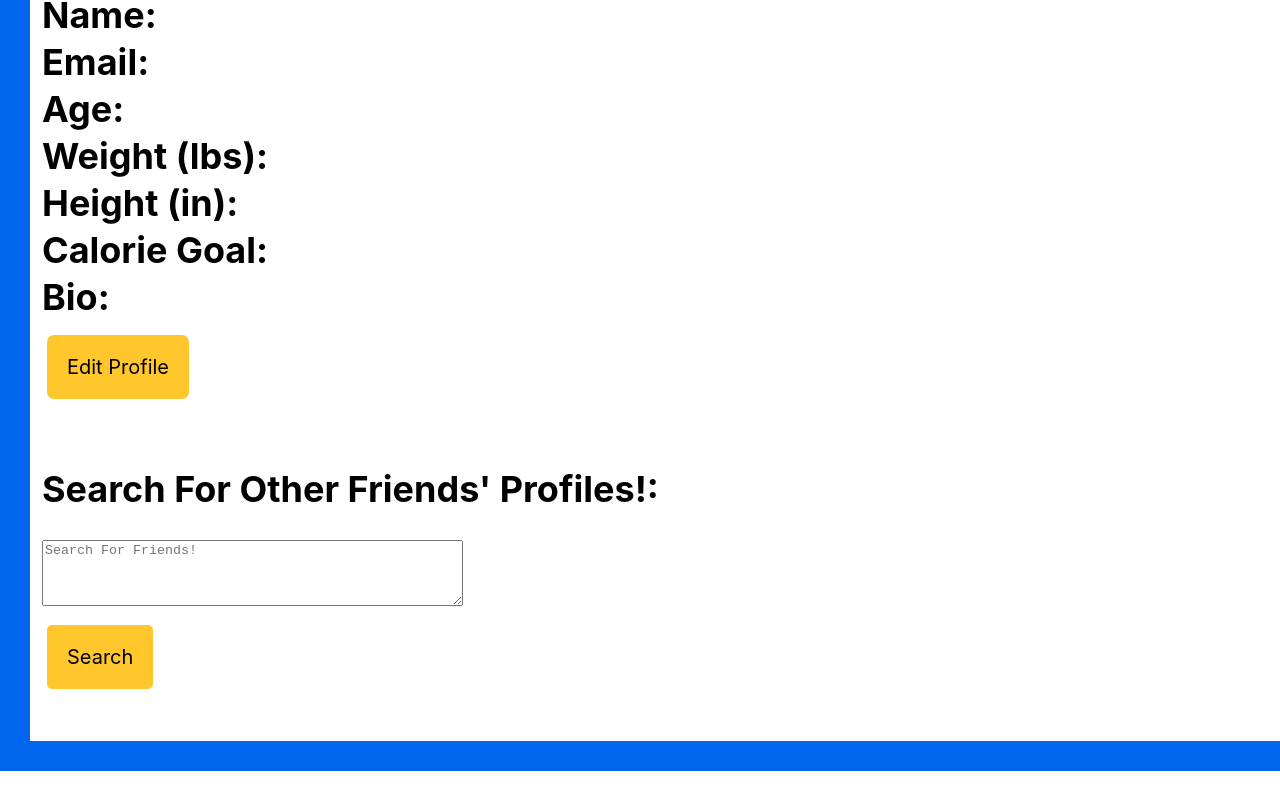
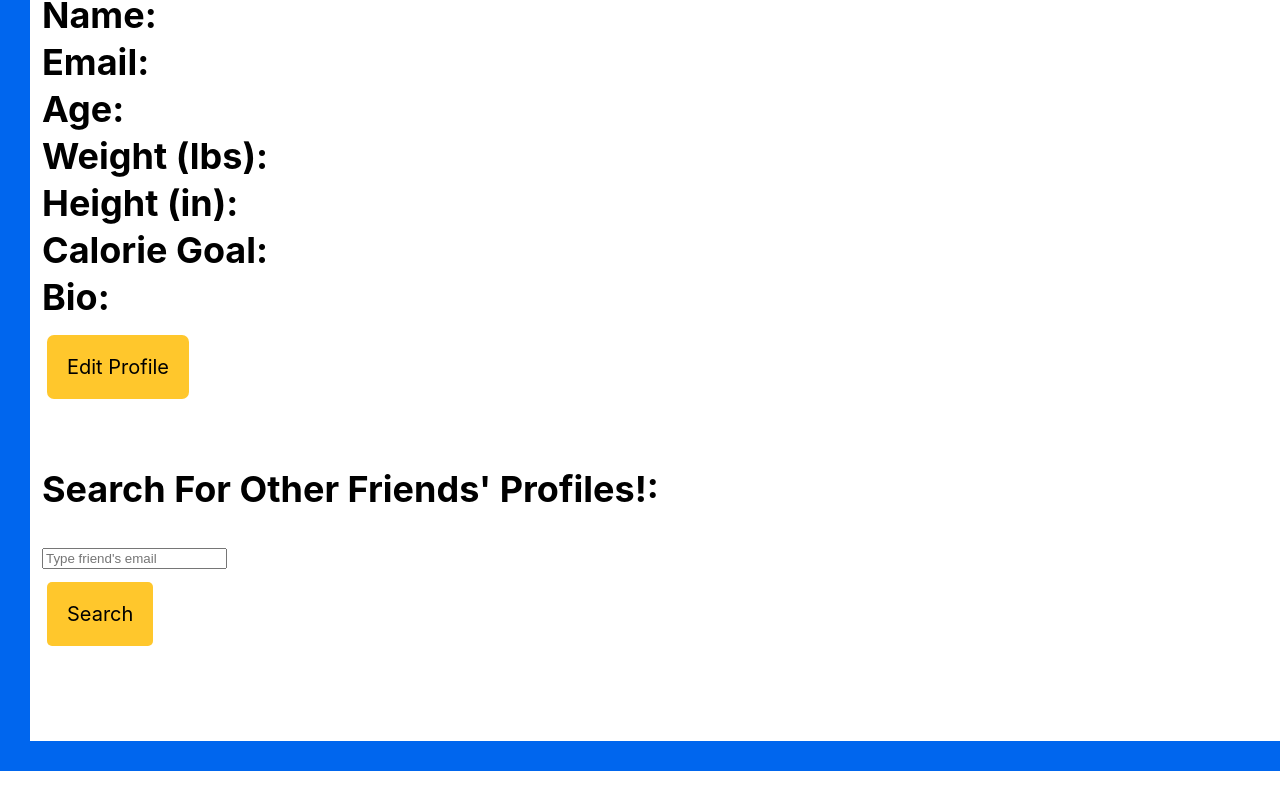
Before and after one commit to Akash-Github2/BruinFit, a React (Create React App) app in the folder bruin-fit/: page /profile in a window 1280 px wide. Shown: the part 469-1278 px from the top of the page. Built offline with nearby package versions, Linux system fonts and the light colour scheme; no server answers.

Commit message:
ability to search through your friends' profiles

```diff
--- a/bruin-fit/src/Profile.js
+++ b/bruin-fit/src/Profile.js
@@ -4,6 +4,7 @@ import DynamicProfile from "./DynamicProfile";
 import StaticProfile from "./StaticProfile";
 import { useAuthState } from "react-firebase-hooks/auth";
 import { auth, db } from "./firebase";
+import Group from "./Group";
 import {
   collection,
   addDoc,
@@ -44,7 +45,7 @@ function defaultBio() {
   "Edit Bio";
 }
 
-function Profile(props) {
+function Profile() {
   const [editingMode, setEditingMode] = useState(false);
 
   const [name, setName] = useState(defaultName());
@@ -55,10 +56,14 @@ function Profile(props) {
   const [height, setHeight] = useState(defaultHeight());
   const [calorieGoal, setCalorieGoal] = useState(defaultCalorieGoal());
   const [bio, setBio] = useState(defaultBio());
+  const [profileEmail, setProfileEmail] = useState("");
+  const [isCurrUser, setIsCurrUser] = useState(true);
 
   const stored = { name, email, age, weight, height, calorieGoal, bio };
 
   const [user, loading, error] = useAuthState(auth);
+
+  const buttonStyle = {};
 
   async function finishEditing(result) {
     console.log("finishEditing", result);
@@ -81,7 +86,9 @@ function Profile(props) {
 
   const fetchProfileItems = async () => {
     if (auth.currentUser) {
-      const docRef = await getDoc(doc(db, "users", user.email));
+      const docRef = await getDoc(
+        doc(db, "users", profileEmail === "" ? user.email : profileEmail)
+      );
 
       if (docRef.exists()) {
         console.log("Document data:", docRef.data());
@@ -98,9 +105,34 @@ function Profile(props) {
     }
   };
 
+  const handleSetProfileEmail = async (event) => {
+    event.preventDefault();
+    console.log(profileEmail);
+    const querySnapshotUsers = await getDocs(
+      collection(db, "users", user.email, "friends")
+    );
+    var tempIsCurrUser = true;
+    querySnapshotUsers.forEach((doc) => {
+      console.log(doc.data());
+      if (doc.data()["email"] === profileEmail) {
+        if (event.target.value != user.email) {
+          tempIsCurrUser = false;
+        }
+        return;
+      }
+    });
+
+    setIsCurrUser(tempIsCurrUser);
+
+    fetchProfileItems();
+  };
+
   useEffect(() => {
-    fetchProfileItems();
-    console.log(props.userEmail != null ? props.userEmail : "");
+    if (auth.currentUser) {
+      setProfileEmail(user.email);
+      console.log(profileEmail);
+      fetchProfileItems();
+    }
   }, [loading]);
 
   return (
@@ -108,17 +140,51 @@ function Profile(props) {
       <div className="Profile">
         {editingMode ? (
           <>
-            <h1>MY PROFILE</h1>
+            <h1>My Profile</h1>
             <DynamicProfile stored={stored} changeFullCall={finishEditing} />
           </>
         ) : (
           <>
             <h1>My Profile</h1>
 
-            <StaticProfile
-              stored={stored}
-              changeFullCall={() => setEditingMode(true)}
-            />
+            <StaticProfile stored={stored} />
+
+            <Group>
+              <br />
+              {(auth.currentUser ? user.email : "") === profileEmail ||
+              profileEmail === "" ? (
+                <>
+                  <editButton
+                    style={buttonStyle}
+                    onClick={() => setEditingMode(true)}
+                  >
+                    Edit Profile
+                  </editButton>
+                </>
+              ) : (
+                <></>
+              )}
+              <br />
+              <br />
+              <br />
+              <br />
+
+              <h2> Search For Other Friends' Profiles!: </h2>
+
+              <br />
+              <br />
+
+              <input
+                type="text"
+                placeholder="Type friend's email"
+                onChange={(e) => setProfileEmail(e.target.value)}
+              />
+              <br />
+              <br />
+              <searchButton onClick={handleSetProfileEmail} type="submit">
+                Search
+              </searchButton>
+            </Group>
           </>
         )}
       </div>
--- a/bruin-fit/src/StaticProfile.js
+++ b/bruin-fit/src/StaticProfile.js
@@ -3,10 +3,8 @@ import Group from "./Group";
 //added this import statement down below to get it to compile
 import React from "react";
 
-export default function StaticProfile({ stored, changeFullCall }) {
+export default function StaticProfile({ stored }) {
   console.log();
-
-  const buttonStyle = {};
 
   return (
     <div>
@@ -37,35 +35,6 @@ export default function StaticProfile({ stored, changeFullCall }) {
       <Group>
         <h2>Bio:</h2> {stored.bio}
       </Group>
-
-      <Group>
-        <br />
-        <editButton style={buttonStyle} onClick={changeFullCall}>
-          Edit Profile
-        </editButton>
-
-        <br/>
-            <br/>
-            <br/>
-            <br/>
-
-            <h2> Search For Other Friends' Profiles!: </h2>
-
-            <br/>
-            <br/>
-
-            <textarea
-                type = "text"
-                name = "date"
-                rows="4" cols="50"
-                placeholder = "Search For Friends!"
-                font-size = "18px"
-            />
-            <br/>
-            <br/>
-            <searchButton type= "submit">Search</searchButton>
-
-      </Group>
     </div>
   );
 }
```
